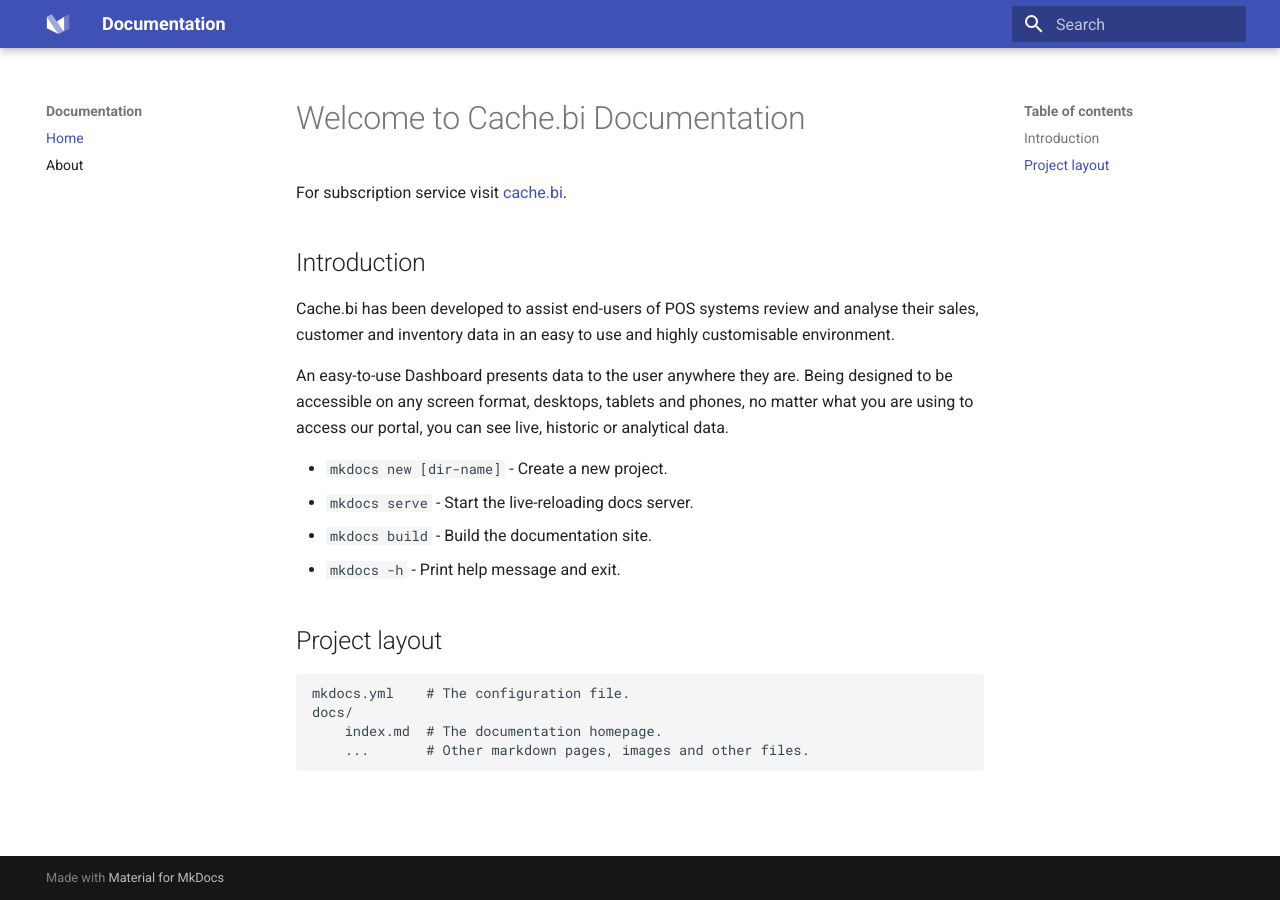
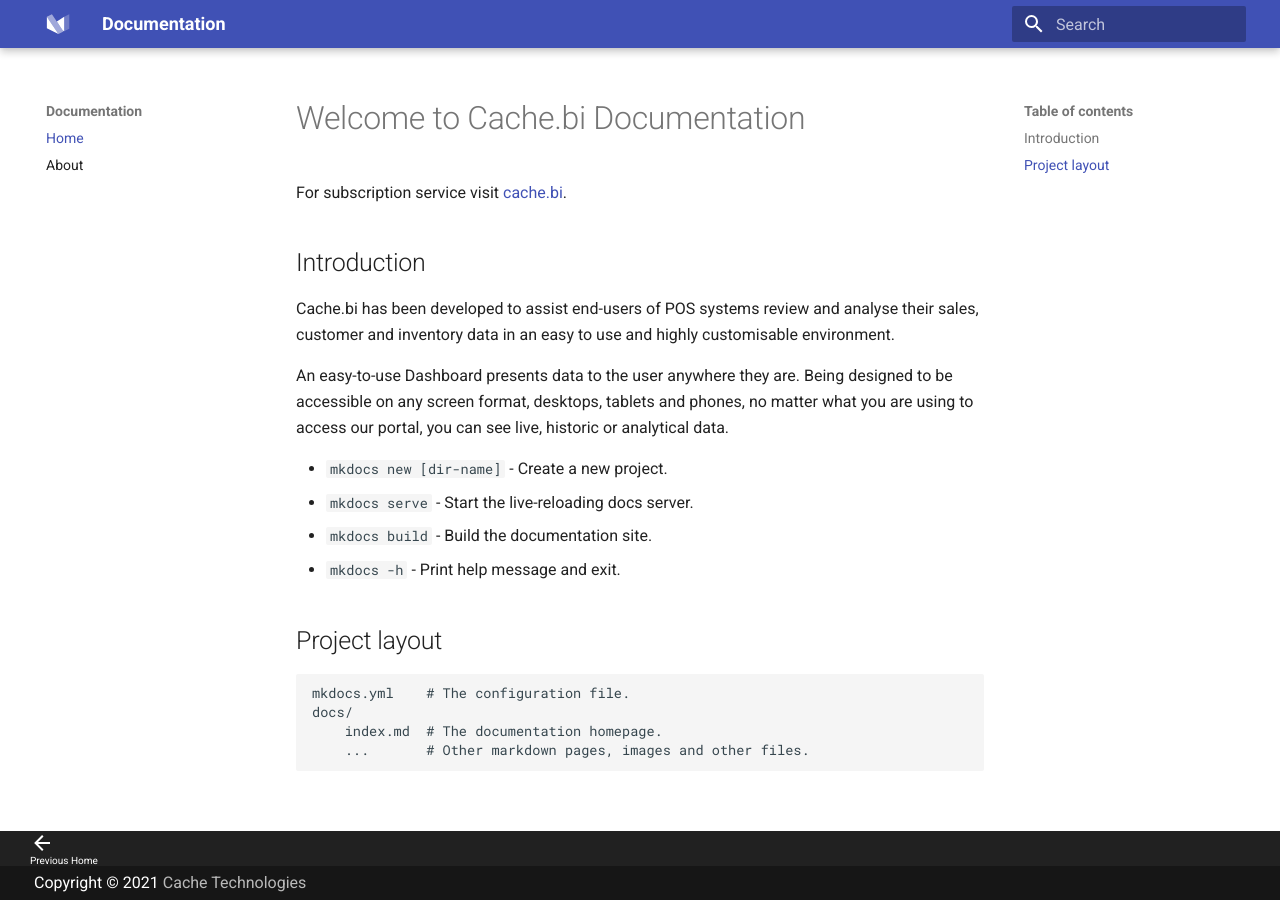
Before and after one commit to cachebi/docs.cache.bi, an MkDocs documentation site: the page built from docs/index.md, in a window 1280 px wide. Built offline with MkDocs 1.6.1 and Material for MkDocs 9.7.7, drawn with Linux system fonts in a browser that asks for light colours.

Commit message:
override footer

```diff
--- a/mkdocs.yml
+++ b/mkdocs.yml
@@ -4,6 +4,7 @@
     - About: about.md
 theme:
     name: material
+    custom_dir: overrides
     #custom_dir: mkdocs-material/material
 
     # 404 page
--- /dev/null
+++ b/overrides/partials/footer.html
@@ -0,0 +1,27 @@
+<footer class="md-footer">
+    <div class="md-footer-nav">
+        <nav class="md-footer-nav__inner md-grid" aria-label="Footer">
+
+            <a href=".." class="md-footer-nav__link md-footer-nav__link--prev" rel="prev">
+                <div class="md-footer-nav__button md-icon">
+                    <svg xmlns="http://www.w3.org/2000/svg" viewBox="0 0 24 24"><path d="M20 11v2H8l5.5 5.5-1.42 1.42L4.16 12l7.92-7.92L13.5 5.5 8 11h12z"/></svg>
+                </div>
+                <div class="md-footer-nav__title">
+                    <div class="md-ellipsis">
+                <span class="md-footer-nav__direction">
+                  Previous
+                </span>
+                        Home
+                    </div>
+                </div>
+            </a>
+        </nav>
+    </div>
+    <div class="md-footer-meta md-typeset">
+        <div class="md-footer-meta__inner md-grid">
+            <div class="md-footer-copyright">
+                Copyright &#169; <script>document.write(new Date().getFullYear())</script> <a href="https://cachetech.com.au/" target="_blank" rel="noopener">Cache Technologies</a>
+            </div>
+        </div>
+    </div>
+</footer>
```
Also changed, not shown: 1 other file.
